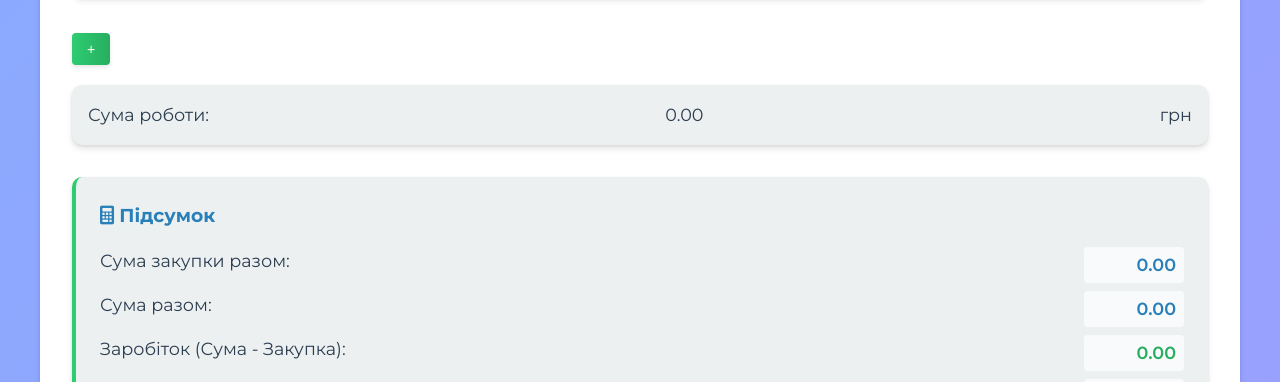
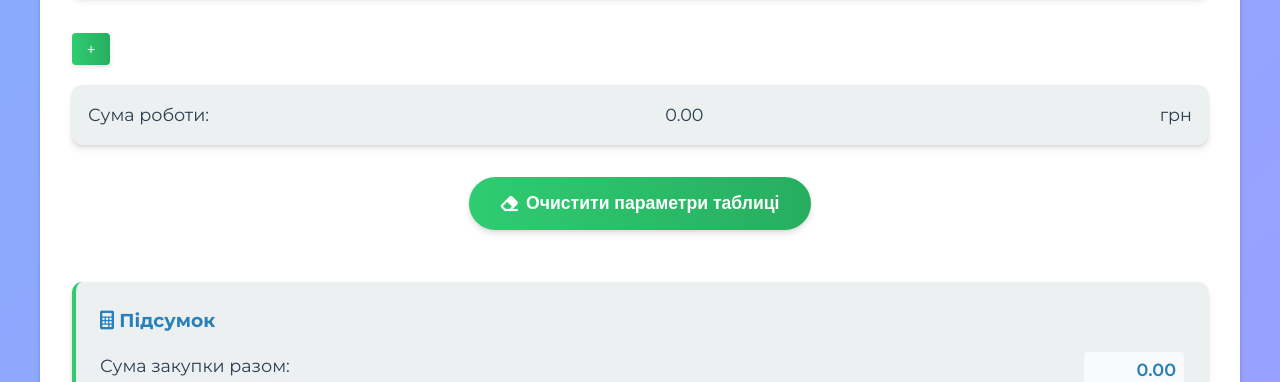
Before and after one commit to Rolandval/SolarCalc2, a Django app: template templates/table.html in a window 1280 px wide. Shown: the part 2831-3213 px from the top of the page. Run offline with Django 5.2, Linux system fonts and the light colour scheme; the template is opened without the code that fills it, so the values that code supplies are empty.

Commit message:
add clean button

```diff
--- a/templates/table.html
+++ b/templates/table.html
@@ -472,6 +472,31 @@
             justify-content: space-between;
             margin: 0;
         }
+
+        .clear-btn {
+            background-color: var(--primary-color);
+            color: white;
+            border: none;
+            border-radius: 50px;
+            padding: 1rem 2rem;
+            font-size: 1.1rem;
+            font-weight: 600;
+            cursor: pointer;
+            transition: var(--transition);
+            box-shadow: var(--shadow);
+            display: inline-flex;
+            align-items: center;
+            justify-content: center;
+        }
+
+        .clear-btn:hover {
+            transform: translateY(-2px);
+            box-shadow: 0 7px 14px rgba(0, 0, 0, 0.1), 0 3px 6px rgba(0, 0, 0, 0.08);
+        }
+
+        .clear-btn i {
+            margin-right: 0.5rem;
+        }
     </style>
 </head>
 <body>
@@ -902,6 +927,13 @@
                     <p>Сума роботи:<span id="work-sum">0</span>грн</p>
                 </div>
             </div>
+            <!-- Кнопка для очищення параметрів таблиці -->
+            <div class="clear-params-container" style="text-align: center; margin: 20px 0;">
+                <button type="button" id="clear-table-btn" class="clear-btn">
+                    <i class="fas fa-eraser"></i> Очистити параметри таблиці
+                </button>
+            </div>
+
 
             <div class="summary-container">
                 <h3 style="margin-bottom: 1rem; color: var(--primary-dark);"><i class="fas fa-calculator"></i> Підсумок</h3>
@@ -915,6 +947,7 @@
                 <input type="hidden" name="usd_rate" id="hidden-usd-rate" value="{{ data.usd_rate }}">
                 <input type="hidden" name="total_usd" id="hidden-total-usd" value="0">
             </div>
+
 
             <h2><i class="fas fa-file-pdf"></i> Налаштування PDF-звіту</h2>
             <div class="checkbox-group">
@@ -1354,6 +1387,22 @@
                 addNewRow(tableId, prefix, zStart);
             });
         });
+
+        // Додаємо обробник події для кнопки очищення параметрів таблиці
+        document.getElementById('clear-table-btn').addEventListener('click', function() {
+            // Очищаємо всі інпути типу number
+            document.querySelectorAll('input[type="number"]').forEach(input => {
+                input.value = '0';
+            });
+
+            // Очищаємо всі інпути типу text
+            document.querySelectorAll('input[type="text"]').forEach(input => {
+                input.value = '';
+            });
+
+            // Перераховуємо загальну суму
+            calculateTotal();
+        });
     });
 </script>
 
```
Also changed, not shown: templates/index.html (+54 -0 lines).
